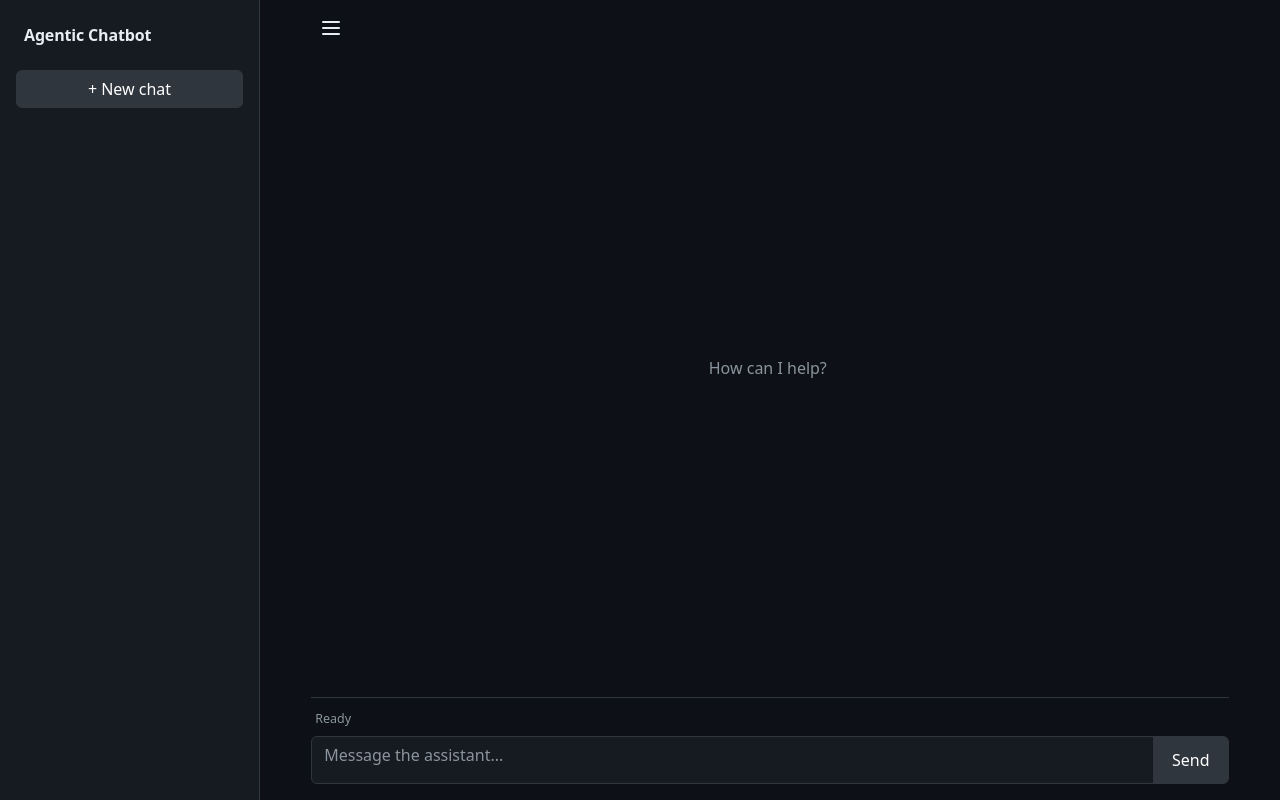
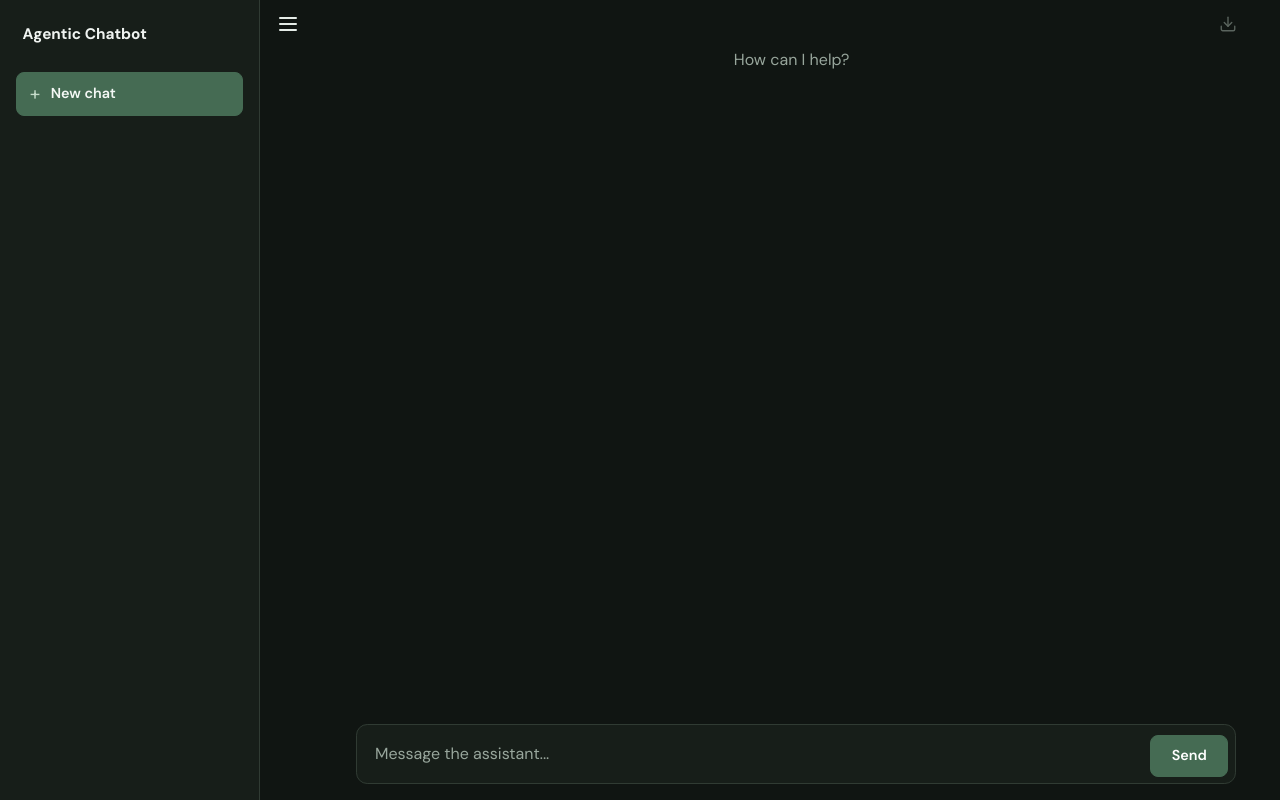
Before and after one commit to geetanshukushwaha/Agentic-Chatbot, a FastAPI app: page / in a window 1280 px wide. Run offline with FastAPI, Linux system fonts and the light colour scheme; data that the repository does not hold is empty; some libraries are stand-ins or nearby versions.

Commit message:
Refine chat UI controls and layout

```diff
--- a/src/agentic_chatbot/static/styles.css
+++ b/src/agentic_chatbot/static/styles.css
@@ -1,13 +1,17 @@
 :root {
   color-scheme: dark;
-  --app-bg: #0d1117;
-  --panel-bg: #161b22;
-  --panel-hover: #21262d;
-  --border-color: #30363d;
-  --text-primary: #e6edf3;
-  --text-muted: #8b949e;
-  --accent: #30363d;
-  --accent-hover: #3b434d;
+  --app-bg: #101512;
+  --panel-bg: #171e19;
+  --panel-raised: #1d2620;
+  --panel-hover: #242e27;
+  --border-color: #303b33;
+  --text-primary: #e5ece7;
+  --text-muted: #98a69c;
+  --accent: #456b53;
+  --accent-hover: #527a60;
+  --accent-soft: #a4c1aa;
+  --font-sans: "DM Sans", sans-serif;
+  --font-mono: "IBM Plex Mono", monospace;
 }
 
 html,
@@ -19,6 +23,8 @@ body {
 body {
   background: var(--app-bg);
   color: var(--text-primary);
+  font-family: var(--font-sans);
+  letter-spacing: 0;
 }
 
 .app-shell {
@@ -41,7 +47,7 @@ body {
   width: 260px;
   min-width: 260px;
   max-width: 260px;
-  gap: 1rem;
+  gap: 1.15rem;
   min-height: 0;
   padding: 1rem;
   background: var(--panel-bg);
@@ -133,22 +149,45 @@ body {
 }
 
 .brand {
-  padding: 0.45rem 0.5rem;
-  font-size: 1rem;
-  font-weight: 700;
-  letter-spacing: -0.01em;
+  padding: 0.45rem 0.4rem;
+  color: #f0f4f1;
+  font-size: 0.96rem;
+  font-weight: 650;
 }
 
 .new-chat-button {
+  display: flex;
+  align-items: center;
+  gap: 0.65rem;
   width: 100%;
+  min-height: 44px;
+  padding: 0.55rem 0.8rem;
+  color: #f4f8f5;
   background: var(--accent);
   border-color: var(--accent);
+  border-radius: 0.5rem;
+  font-size: 0.9rem;
+  font-weight: 600;
+  text-align: left;
+  transition: background-color 140ms ease, border-color 140ms ease;
+}
+
+.new-chat-button::before {
+  content: "+";
+  color: #c5dbc9;
+  font-size: 1.2rem;
+  font-weight: 400;
+  line-height: 1;
 }
 
 .new-chat-button:hover,
 .new-chat-button:focus {
   background: var(--accent-hover);
   border-color: var(--accent-hover);
+}
+
+.new-chat-button:disabled {
+  opacity: 0.6;
 }
 
 .conversation-list {
@@ -231,38 +273,93 @@ body {
   padding: 0 0 1rem clamp(1rem, 4vw, 4rem);
 }
 
-.chat-toolbar {
+.chat-controls {
   display: flex;
-  flex: 0 0 56px;
+  flex: 0 0 48px;
   align-items: center;
-  padding-right: clamp(1rem, 4vw, 4rem);
+  justify-content: space-between;
+  padding-right: clamp(0.75rem, 3vw, 2rem);
+}
+
+.export-chat-button {
+  display: grid;
+  width: 40px;
+  height: 40px;
+  padding: 0;
+  color: #b6c2ba;
+  background: transparent;
+  border: 1px solid transparent;
+  border-radius: 0.375rem;
+  place-items: center;
+}
+
+.export-chat-button svg {
+  width: 18px;
+  height: 18px;
+}
+
+.export-chat-button:hover:not(:disabled),
+.export-chat-button:focus-visible:not(:disabled) {
+  color: var(--text-primary);
+  background: var(--panel-hover);
+  border-color: transparent;
+}
+
+.export-chat-button:disabled {
+  color: var(--text-muted);
+  opacity: 0.55;
 }
 
 #messages {
   flex: 1 1 auto;
   min-height: 0;
   overflow-y: auto;
-  padding: 0 clamp(1rem, 4vw, 4rem) 1rem 0.35rem;
-  scrollbar-color: #484f58 transparent;
+  padding: 0 0 1rem;
   scrollbar-gutter: stable;
-  scrollbar-width: thin;
 }
 
 #messages::-webkit-scrollbar {
   width: 8px;
 }
 
+#messages::-webkit-scrollbar-button,
+#messages::-webkit-scrollbar-button:single-button:vertical:decrement,
+#messages::-webkit-scrollbar-button:single-button:vertical:increment,
+#messages::-webkit-scrollbar-button:double-button:vertical:decrement,
+#messages::-webkit-scrollbar-button:double-button:vertical:increment {
+  display: none !important;
+  width: 0 !important;
+  height: 0 !important;
+  -webkit-appearance: none;
+}
+
 #messages::-webkit-scrollbar-track {
-  background: transparent;
+  background: var(--panel-hover);
+  border-radius: 999px;
 }
 
 #messages::-webkit-scrollbar-thumb {
-  background: #484f58;
+  background: #39463d;
   border-radius: 999px;
 }
 
 #messages::-webkit-scrollbar-thumb:hover {
-  background: #6e7681;
+  background: #536357;
+}
+
+@supports not selector(::-webkit-scrollbar) {
+  #messages {
+    scrollbar-color: #39463d var(--panel-hover);
+    scrollbar-width: thin;
+  }
+}
+
+.message-thread {
+  width: 100%;
+  max-width: 880px;
+  min-height: 100%;
+  margin: 0 auto;
+  padding: 0 1.25rem;
 }
 
 .welcome-message {
@@ -301,47 +458,64 @@ body {
 .message-bubble pre {
   overflow-x: auto;
   padding: 0.75rem;
-  background: #0d1117;
+  background: #101512;
   border: 1px solid var(--border-color);
   border-radius: 0.375rem;
 }
 
+.message-bubble pre,
+.message-bubble :not(pre) > code {
+  font-family: var(--font-mono);
+}
+
 .message-bubble :not(pre) > code {
   padding: 0.1rem 0.3rem;
-  background: #0d1117;
+  background: #101512;
   border-radius: 0.25rem;
 }
 
-.message-bubble.bg-primary {
-  color: var(--text-primary) !important;
-  background: #252b33 !important;
-  border-color: #3d4651 !important;
+.user-message .message-content {
+  text-align: left;
   white-space: pre-wrap;
 }
 
 .composer-area {
   flex: 0 0 auto;
-  margin-right: clamp(1rem, 4vw, 4rem);
-  padding-top: 0.75rem;
+  align-self: center;
+  width: 100%;
+  max-width: 880px;
+  margin-right: 0;
+  padding-top: 0.55rem;
   background: var(--app-bg);
-  border-top: 1px solid var(--border-color);
 }
 
-.status-text {
-  display: block;
-  min-height: 1.2rem;
-  margin: 0 0 0.45rem 0.25rem;
-  color: var(--text-muted);
-  font-size: 0.78rem;
+.chat-composer {
+  display: flex;
+  align-items: flex-end;
+  gap: 0.55rem;
+  padding: 0.4rem;
+  background: var(--panel-bg);
+  border: 1px solid var(--border-color);
+  border-radius: 0.7rem;
+  transition: border-color 140ms ease, box-shadow 140ms ease;
+}
+
+.chat-composer:focus-within {
+  border-color: #678c70;
+  box-shadow: 0 0 0 3px rgb(103 140 112 / 15%);
 }
 
 #message {
-  min-height: 48px;
+  flex: 1 1 auto;
+  min-width: 0;
+  min-height: 44px;
   max-height: 160px;
+  padding: 0.65rem 0.75rem;
   resize: none;
   color: var(--text-primary);
-  background: var(--panel-bg);
-  border-color: var(--border-color);
+  background: transparent;
+  border: 0;
+  box-shadow: none;
 }
 
 #message::placeholder {
@@ -350,15 +524,20 @@ body {
 
 #message:focus {
   color: var(--text-primary);
-  background: var(--panel-bg);
-  border-color: #1f6feb;
-  box-shadow: 0 0 0 0.2rem rgb(31 111 235 / 20%);
+  background: transparent;
+  border-color: transparent;
+  box-shadow: none;
 }
 
 #send {
-  min-width: 76px;
+  min-width: 78px;
+  min-height: 42px;
   background: var(--accent);
   border-color: var(--accent);
+  border-radius: 0.5rem;
+  font-size: 0.9rem;
+  font-weight: 600;
+  transition: background-color 140ms ease, border-color 140ms ease;
 }
 
 #send:hover,
@@ -429,27 +610,47 @@ body {
     padding: 0 0.75rem 0.75rem;
   }
 
-  .chat-toolbar {
-    flex-basis: 52px;
+  .chat-controls {
+    flex-basis: 44px;
     padding-right: 0;
   }
 
   #messages {
-    padding-right: 0.15rem;
-    padding-left: 0.15rem;
+    width: calc(100% + 0.75rem);
+    margin-right: -0.75rem;
+    padding-right: 0;
+    padding-left: 0;
     overscroll-behavior-y: contain;
+  }
+
+  .message-thread {
+    padding-right: 0.65rem;
+    padding-left: 0.65rem;
   }
 
   .message-bubble {
     max-width: 94%;
   }
 
+  .user-message {
+    max-width: 88%;
+  }
+
   .composer-area {
     margin-right: 0;
+    padding-bottom: max(0.35rem, env(safe-area-inset-bottom));
   }
 
   #send {
-    min-width: 64px;
+    min-width: 66px;
+  }
+}
+
+@media (min-width: 768px) {
+  .chat-controls {
+    width: calc(100% + clamp(1rem, 4vw, 4rem));
+    margin-left: calc(-1 * clamp(1rem, 4vw, 4rem));
+    padding-left: 0.5rem;
   }
 }
 
--- a/src/agentic_chatbot/templates/index.html
+++ b/src/agentic_chatbot/templates/index.html
@@ -12,10 +12,16 @@
       href="https://cdn.jsdelivr.net/npm/bootstrap@5.3.8/dist/css/bootstrap.min.css"
       rel="stylesheet"
     >
-    <link href="/static/styles.css?v=mobile-keyboard-1" rel="stylesheet">
+    <link rel="preconnect" href="https://fonts.googleapis.com">
+    <link rel="preconnect" href="https://fonts.gstatic.com" crossorigin>
+    <link
+      href="https://fonts.googleapis.com/css2?family=DM+Sans:wght@400;500;600;700&family=IBM+Plex+Mono:wght@400;500&display=swap"
+      rel="stylesheet"
+    >
+    <link href="/static/styles.css?v=chat-controls-7" rel="stylesheet">
     <script src="https://cdn.jsdelivr.net/npm/marked@15.0.12/marked.min.js" defer></script>
     <script src="https://cdn.jsdelivr.net/npm/dompurify@3.2.6/dist/purify.min.js" defer></script>
-    <script src="/static/app.js?v=mobile-keyboard-1" defer></script>
+    <script src="/static/app.js?v=chat-controls-1" defer></script>
   </head>
 
   <body>
@@ -34,8 +40,8 @@
           </button>
         </div>
 
-        <button id="new-chat" class="btn btn-primary new-chat-button">
-          + New chat
+        <button id="new-chat" class="btn btn-primary new-chat-button" type="button">
+          New chat
         </button>
 
         <nav id="conversations" class="conversation-list" aria-label="Conversations"></nav>
@@ -43,7 +49,7 @@
       <div id="sidebar-backdrop" class="sidebar-backdrop" aria-hidden="true"></div>
 
       <main class="chat-panel">
-        <div class="chat-toolbar">
+        <div class="chat-controls">
           <button
             id="sidebar-toggle"
             class="sidebar-control sidebar-toggle"
@@ -55,20 +61,34 @@
           >
             <span class="menu-icon" aria-hidden="true"></span>
           </button>
+          <button
+            id="export-chat"
+            class="export-chat-button"
+            type="button"
+            aria-label="Export chat"
+            title="Export chat"
+            disabled
+          >
+            <svg aria-hidden="true" viewBox="0 0 24 24" fill="none" stroke="currentColor" stroke-width="1.8" stroke-linecap="round" stroke-linejoin="round">
+              <path d="M21 15v4a2 2 0 0 1-2 2H5a2 2 0 0 1-2-2v-4" />
+              <polyline points="7 10 12 15 17 10" />
+              <line x1="12" y1="15" x2="12" y2="3" />
+            </svg>
+          </button>
         </div>
 
         <section id="messages" aria-live="polite">
-          <div id="welcome" class="welcome-message">
-            <p>How can I help?</p>
+          <div id="message-thread" class="message-thread">
+            <div id="welcome" class="welcome-message">
+              <p>How can I help?</p>
+            </div>
           </div>
         </section>
 
         <div id="error" class="alert alert-danger d-none" role="alert"></div>
 
         <div class="composer-area">
-          <span id="status" class="status-text">Ready</span>
-
-          <form id="composer" class="input-group">
+          <form id="composer" class="chat-composer">
             <textarea
               id="message"
               class="form-control"
```
Also changed, not shown: other parts of src/agentic_chatbot/static/styles.css (+85 -10 lines), src/agentic_chatbot/static/app.js (+95 -24 lines).
